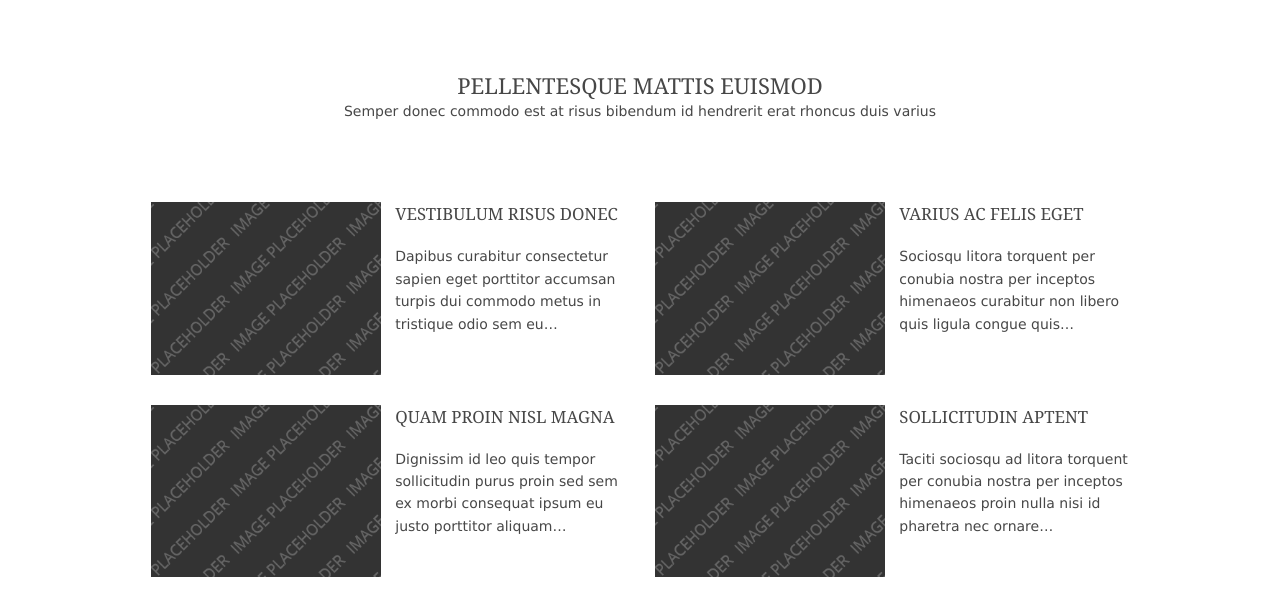
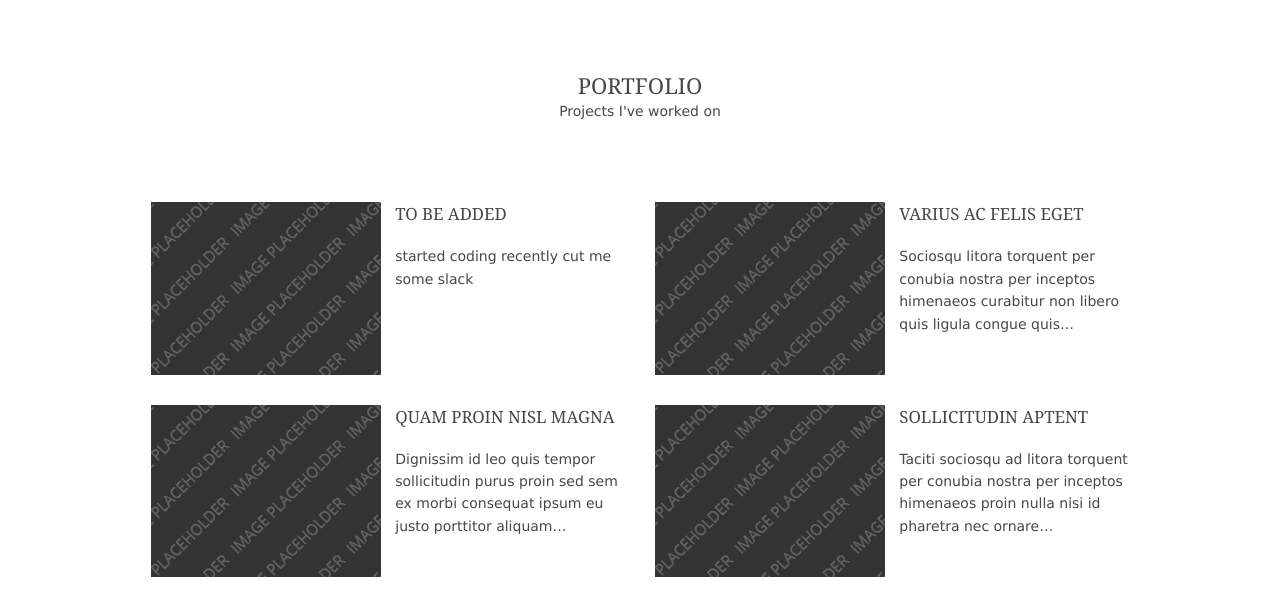
Before and after one commit to jondubya86/jondubya.github.io, a plain HTML site: page index.html in a window 1280 px wide. Shown: the part 790-1398 px from the top of the page. Drawn offline with nearby package versions, Linux system fonts and the light colour scheme.

Commit message:
updated index

```diff
--- a/index.html
+++ b/index.html
@@ -98,7 +98,7 @@ Licence URI: http://www.os-templates.com/template-terms
                     </li>
                     <li>
                         <article>
-                            <p class="heading">Urna gravida eget consequat</p>
+                            <p class="heading">Portfolio</p>
                             <h2 class="heading">Rhoncus pharetra ligula vestibulum</h2>
                             <p>Sed varius dui eget convallis nibh lectus ultricies lacus ac auctor lacus</p>
                             <footer>
@@ -195,8 +195,8 @@ Licence URI: http://www.os-templates.com/template-terms
             <!-- main body -->
             <!-- ################################################################################################ -->
             <div class="center btmspace-80">
-                <h2 class="heading nospace">Pellentesque mattis euismod</h2>
-                <p class="nospace">Semper donec commodo est at risus bibendum id hendrerit erat rhoncus duis varius</p>
+                <h2 class="heading nospace">Portfolio</h2>
+                <p class="nospace">Projects I've worked on</p>
             </div>
             <ul class="nospace group">
                 <li class="one_half first btmspace-30">
@@ -205,8 +205,8 @@ Licence URI: http://www.os-templates.com/template-terms
                             <a href="#"><img src="images/demo/320x240.png" alt=""></a>
                         </div>
                         <div class="one_half">
-                            <h3 class="heading font-x1">Vestibulum risus donec</h3>
-                            <p>Dapibus curabitur consectetur sapien eget porttitor accumsan turpis dui commodo metus in tristique odio sem eu&hellip;</p>
+                            <h3 class="heading font-x1">To be added</h3>
+                            <p>started coding recently cut me some slack</p>
                             <footer><a href="#">Read More &raquo;</a></footer>
                         </div>
                     </article>
@@ -400,7 +400,7 @@ Licence URI: http://www.os-templates.com/template-terms
     <script src="layout/scripts/jquery.mobilemenu.js"></script>
     <script src="layout/scripts/jquery.flexslider-min.js"></script>
     <script src="https://ajax.googleapis.com/ajax/libs/jquery/3.1.0/jquery.min.js"></script>
-<!--     <script src="layout/scripts/jquery.animation.js"</script> -->
+    <script src="layout/scripts/jquery.animation.js"</script>
 </body>
 
 </html>
```
